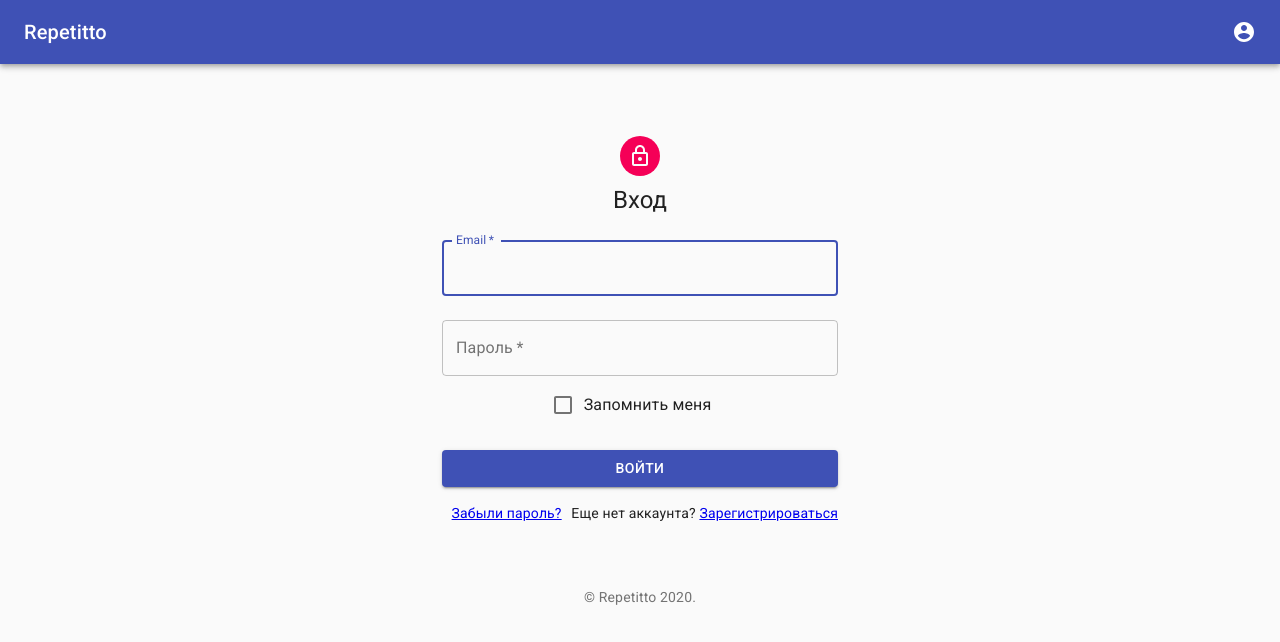
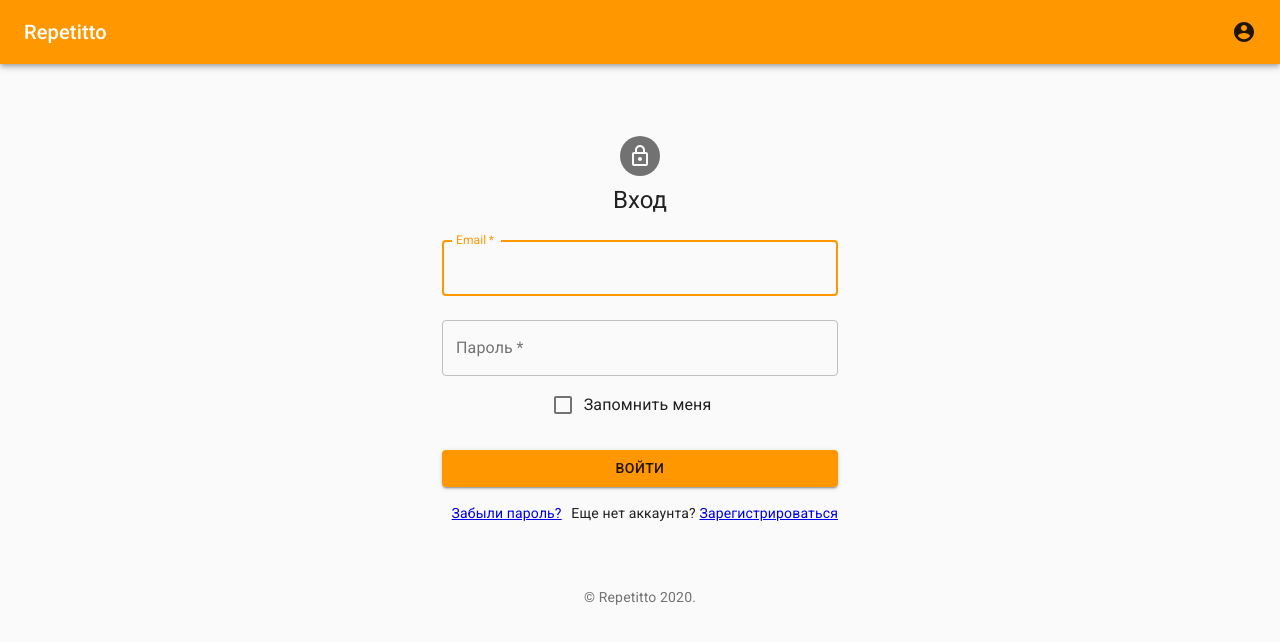
Before and after one commit to DanilBabenkov/Frontend-CFT, a React (Create React App) app: page /sign_in in a window 1280 px wide. Shown: the top 642 px of the page. Built offline with nearby package versions, Linux system fonts and the light colour scheme.

Commit message:
newColor

```diff
--- a/src/App.js
+++ b/src/App.js
@@ -5,6 +5,7 @@ import {
   Route,
   Switch
 } from 'react-router-dom';
+import { createMuiTheme} from '@material-ui/core/styles';
 import Layout from './components/Layout';
 import MyProfile from './pages/Profiles/MyProfile';
 import SignIn from './pages/login/SignIN';
@@ -12,11 +13,19 @@ import SignUP from './pages/login/SignUP';
 import Main from './pages/Main';
 import Start from './pages/Start';
 import OtherProfile from './pages/Profiles/OtherProfile';
+import { ThemeProvider } from '@material-ui/core/styles';
+import { orange } from '@material-ui/core/colors';
 
+const theme = createMuiTheme({
+  palette: {
+    primary: orange,
+  },
+});
 
 
 function App() {
   return (
+    <ThemeProvider theme={theme}>
       <Router>
         <Layout>
           <Switch>
@@ -43,6 +52,7 @@ function App() {
         </Layout>
 
       </Router>
+    </ThemeProvider>
   );
 }
 
--- a/src/pages/login/SignIN.js
+++ b/src/pages/login/SignIN.js
@@ -25,7 +25,9 @@ const useStyles = makeStyles(theme => ({
   },
   avatar: {
     margin: theme.spacing(1),
-    backgroundColor: theme.palette.secondary.main,
+    backgroundColor: theme.palette.text.secondary
+
+    ,
   },
   form: {
     width: '100%', // Fix IE 11 issue.
--- a/src/pages/login/SignUP.js
+++ b/src/pages/login/SignUP.js
@@ -27,7 +27,7 @@ const useStyles = makeStyles(theme => ({
   },
   avatar: {
     margin: theme.spacing(1),
-    backgroundColor: theme.palette.secondary.main,
+    backgroundColor: theme.palette.text.secondary,
   },
   form: {
     width: '100%', // Fix IE 11 issue.
```
Lines whose indentation alone changed are shown as unchanged.
